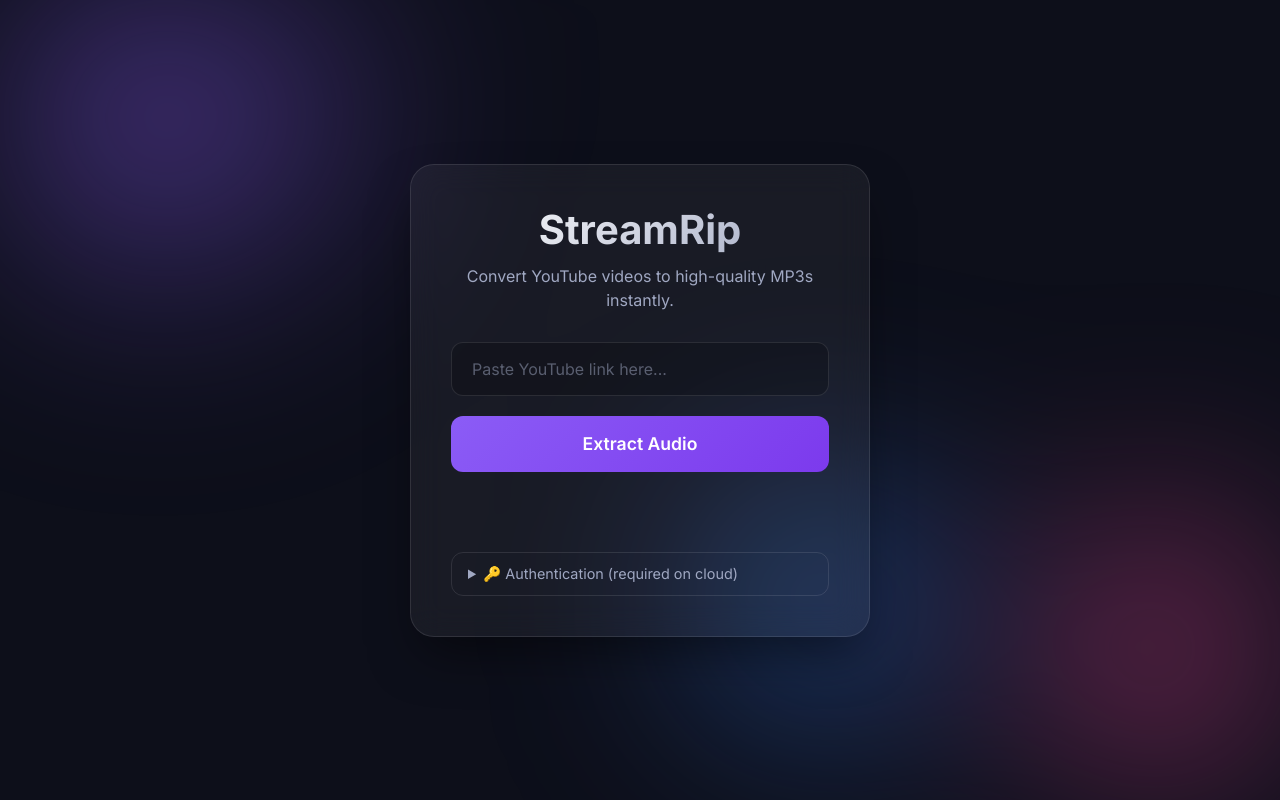
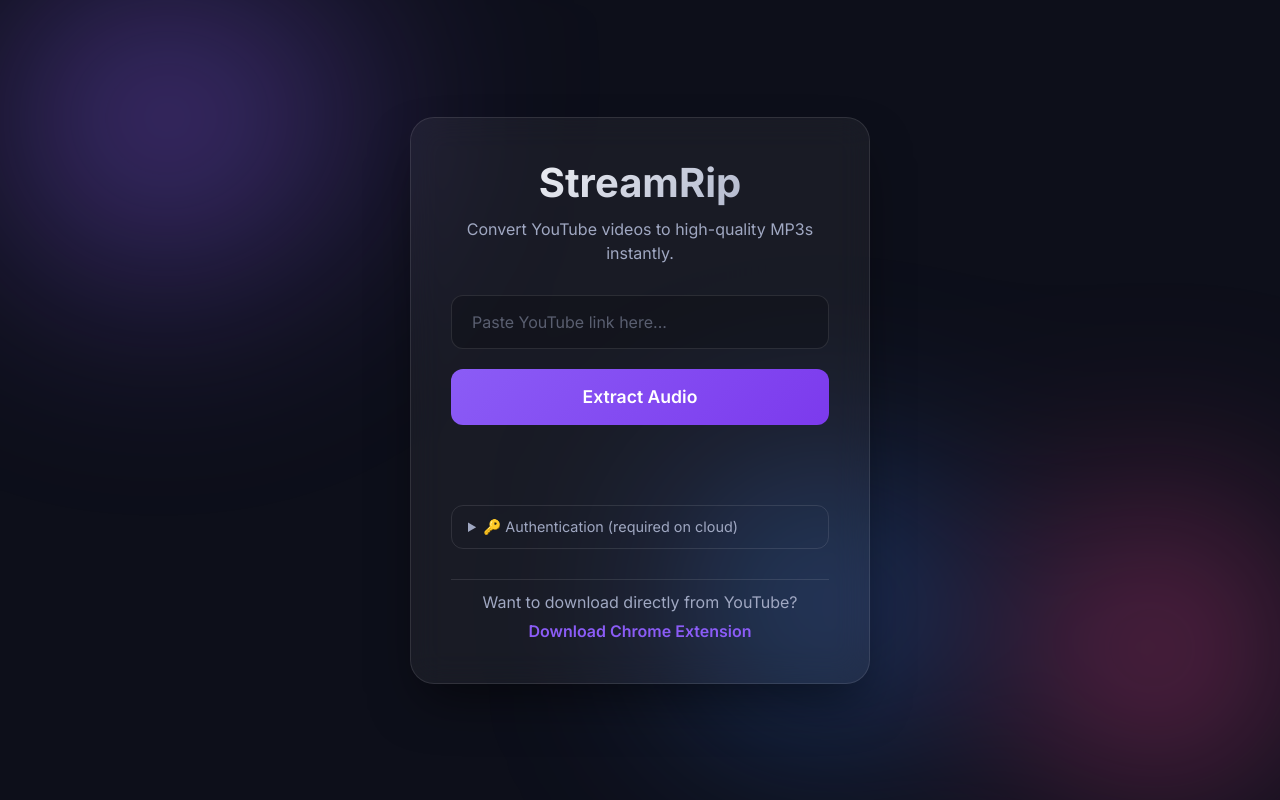
Before and after one commit to Fedemaeda/youtube-mp3-server, a Flask app: page / in a window 1280 px wide. Run offline with Flask 3, Linux system fonts and the light colour scheme.

Commit message:
feat: host extension ZIP on server for easy sharing

```diff
--- a/app.py
+++ b/app.py
@@ -59,6 +59,19 @@ def upload_cookies():
 def cookies_status():
     """Check if a cookies file has been uploaded."""
     return jsonify({'has_cookies': os.path.exists(COOKIES_FILE)})
+
+@app.route('/api/download-extension')
+def download_extension():
+    """Endpoint to download the Chrome extension ZIP file."""
+    extension_path = os.path.join(BASE_DIR, 'extension.zip')
+    if os.path.exists(extension_path):
+        return send_file(
+            extension_path,
+            as_attachment=True,
+            download_name='StreamRip_Extension.zip',
+            mimetype='application/zip'
+        )
+    return jsonify({'error': 'Extension file not found'}), 404
 
 @app.route('/api/download', methods=['POST', 'GET'])
 def download():
--- a/static/script.js
+++ b/static/script.js
@@ -16,12 +16,12 @@ document.addEventListener('DOMContentLoaded', () => {
         statusMessage.textContent = '';
     }
 
-    function setLoading(isLoading) {
+    function setLoading(isLoading, message = 'Downloading and converting... This may take a moment.') {
         if (isLoading) {
             submitBtn.disabled = true;
             btnText.style.display = 'none';
             spinner.style.display = 'block';
-            setStatus('Downloading and converting... This may take a moment.', 'loading');
+            setStatus(message, 'loading');
         } else {
             submitBtn.disabled = false;
             btnText.style.display = 'block';
@@ -35,7 +35,7 @@ document.addEventListener('DOMContentLoaded', () => {
         const url = urlInput.value.trim();
         if (!url) return;
 
-        setLoading(true);
+        setLoading(true, 'Processing video... this may take up to a minute.');
         clearStatus();
 
         try {
@@ -53,13 +53,14 @@ document.addEventListener('DOMContentLoaded', () => {
                     const errorData = await response.json();
                     errorMessage = errorData.error || errorMessage;
                 } catch (e) {
-                    // If response is not JSON, use the status text
                     errorMessage = await response.text() || response.statusText;
                 }
                 throw new Error(errorMessage);
             }
 
-            // Get the filename from the Content-Disposition header if available
+            // Update status for streaming phase
+            setStatus('Streaming audio to browser...', 'loading');
+
             const contentDisposition = response.headers.get('Content-Disposition');
             let filename = 'audio.mp3';
             if (contentDisposition && contentDisposition.includes('attachment')) {
@@ -69,8 +70,11 @@ document.addEventListener('DOMContentLoaded', () => {
                 }
             }
 
-            // Create a blob from the response and trigger download
             const blob = await response.blob();
+
+            // Final phase: saving file
+            setStatus('Saving file...', 'loading');
+
             const downloadUrl = window.URL.createObjectURL(blob);
             const a = document.createElement('a');
             a.style.display = 'none';
@@ -79,7 +83,6 @@ document.addEventListener('DOMContentLoaded', () => {
             document.body.appendChild(a);
             a.click();
 
-            // Clean up
             window.URL.revokeObjectURL(downloadUrl);
             document.body.removeChild(a);
 
--- a/static/styles.css
+++ b/static/styles.css
@@ -349,3 +349,26 @@ button:disabled {
     background: rgba(255, 255, 255, 0.12);
     transform: translateY(-1px);
 }
+
+.extension-download {
+    text-align: center;
+    padding-top: 10px;
+    border-top: 1px solid var(--glass-border);
+    font-size: 0.9rem;
+    color: var(--text-secondary);
+}
+
+.download-link {
+    color: var(--accent-color);
+    text-decoration: none;
+    font-weight: 600;
+    transition: all 0.2s ease;
+    display: inline-block;
+    margin-top: 5px;
+}
+
+.download-link:hover {
+    color: var(--text-primary);
+    text-shadow: 0 0 10px var(--accent-glow);
+    transform: translateY(-1px);
+}
--- a/templates/index.html
+++ b/templates/index.html
@@ -58,6 +58,12 @@
                     </form>
                 </div>
             </details>
+
+            <div class="extension-download">
+                <p>Want to download directly from YouTube?
+                   <a href="/api/download-extension" class="download-link">Download Chrome Extension</a>
+                </p>
+            </div>
         </div>
     </main>
 
```
Also changed, not shown: 1 other file.
